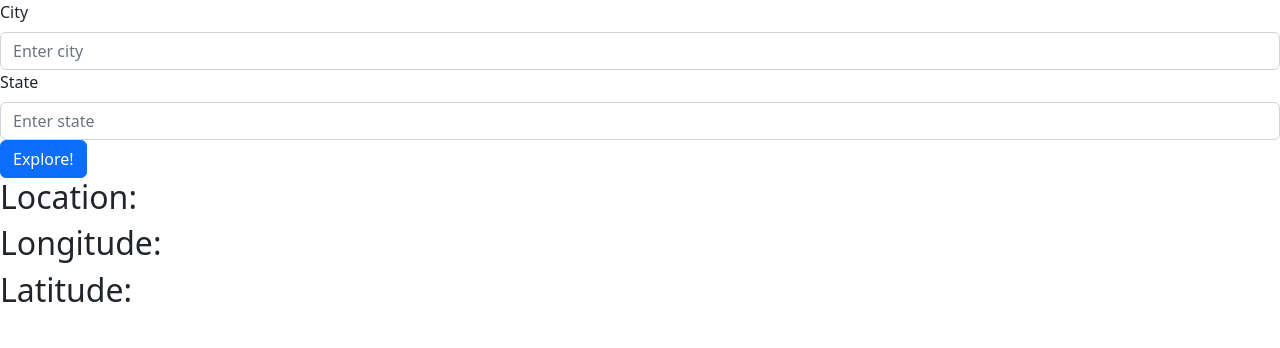
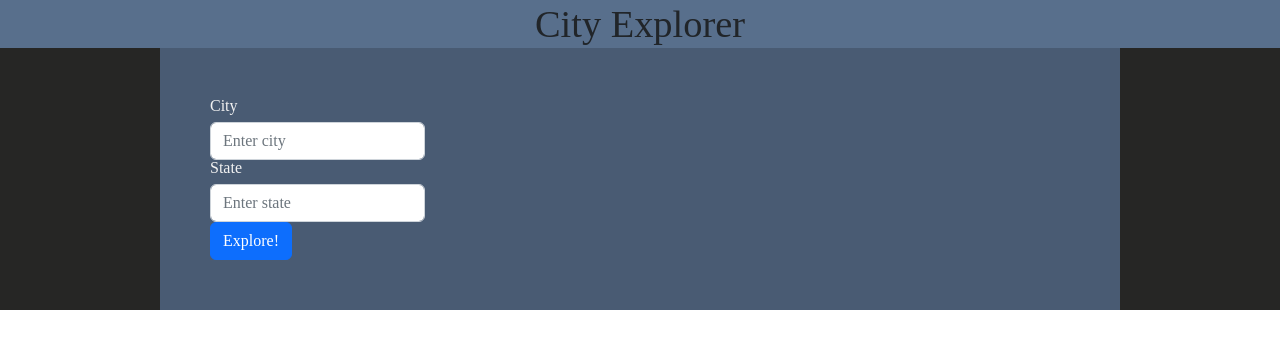
Before and after one commit to mikeshen7/city-explorer, a React (Create React App) app: page / in a window 1280 px wide. Shown: the top 348 px of the page. Built offline with nearby package versions, Linux system fonts and the light colour scheme.

Commit message:
added map

```diff
--- a/src/components/App/App.css
+++ b/src/components/App/App.css
@@ -1,38 +1,27 @@
-.App {
-  text-align: center;
+main {
+  width: 100%;
+  background-color: #262625;
+  height:100%;
 }
 
-.App-logo {
-  height: 40vmin;
-  pointer-events: none;
+.form {
+  background-color: #495B73;
+  width: 75%;
+  padding:50px;
+  margin:auto;
 }
 
-@media (prefers-reduced-motion: no-preference) {
-  .App-logo {
-    animation: App-logo-spin infinite 20s linear;
-  }
+.form-label {
+  color: #F2F2F2;
 }
 
-.App-header {
-  background-color: #282c34;
-  min-height: 100vh;
-  display: flex;
-  flex-direction: column;
-  align-items: center;
-  justify-content: center;
-  font-size: calc(10px + 2vmin);
-  color: white;
+.form-control {
+  width: 25%;
+  min-width: 100px;
+
 }
 
-.App-link {
-  color: #61dafb;
+.card {
+  width: 75%;
+  margin:auto;
 }
-
-@keyframes App-logo-spin {
-  from {
-    transform: rotate(0deg);
-  }
-  to {
-    transform: rotate(360deg);
-  }
-}
--- a/src/components/App/App.js
+++ b/src/components/App/App.js
@@ -4,18 +4,22 @@ import './App.css';
 import axios from 'axios';
 import Button from 'react-bootstrap/Button';
 import Form from 'react-bootstrap/Form';
+import Card from 'react-bootstrap/Card';
+import Header from '../Header/Header'
 
 class App extends React.Component {
   constructor(props) {
     super(props);
     this.state = {
       siteName: "City Explorer",
-      city: '',
-      state: '',
+      city: 'Placeholder',
+      state: 'Placeholder',
       cityData: [],
-      display_name: '',
-      lattitude: '',
-      longitude: '',
+      display_name: 'Placeholder',
+      lattitude: 'Placeholder',
+      longitude: 'Placeholder',
+      mapURL: 'https://maps.locationiq.com/v3/staticmap?key=pk.8b1012025f731bfa74f9de021af21e10&center=47.6038321,-122.330062&zoom=13',
+      cardDisplay: 'none',
       error: false,
       errorMessage: '',
     }
@@ -40,24 +44,28 @@ class App extends React.Component {
     let url = `https://us1.locationiq.com/v1/search?key=${process.env.REACT_APP_LOCATIONIQ_API_KEY}&limit=1&format=json&city=${this.state.city}&state=${this.state.state}`
     let locationData = await axios.get(url)
 
+
+
     // Save data to state
     this.setState({
       cityData: locationData.data[0],
       display_name: locationData.data[0].display_name,
       lattitude: locationData.data[0].lat,
       longitude: locationData.data[0].lon,
+      mapURL: `https://maps.locationiq.com/v3/staticmap?key=${process.env.REACT_APP_LOCATIONIQ_API_KEY}&center=${locationData.data[0].lat},${locationData.data[0].lon}&zoom=13`,
+      cardDisplay: 'flex',
     })
 
   }
 
-
-
-
-
   render() {
     return (
       <>
-        <Form onSubmit={this.handleCityData}>
+        <Header
+          siteName={this.state.siteName}
+        />
+        <main>
+          <Form onSubmit={this.handleCityData} className="form">
             <Form.Group controlId="city">
               <Form.Label>City</Form.Label>
               <Form.Control type="text" placeholder="Enter city" onInput={this.handleCityInput} />
@@ -65,15 +73,21 @@ class App extends React.Component {
 
             <Form.Group controlId="state">
               <Form.Label>State</Form.Label>
-            <Form.Control type="text" placeholder="Enter state" onInput={this.handleStateInput}/>
+              <Form.Control type="text" placeholder="Enter state" onInput={this.handleStateInput} />
             </Form.Group>
 
             <Button onClick={this.handleCityData} variant="primary">Explore!</Button>
           </Form>
 
-        <h2>Location: {this.state.display_name}</h2>
-        <h2>Longitude: {this.state.lattitude}</h2>
-        <h2>Latitude: {this.state.longitude}</h2>
+          <Card style={{ display: this.state.cardDisplay }} bg='secondary' text='light'>
+            <Card.Body>
+              <Card.Title>{this.state.display_name}</Card.Title>
+              <Card.Text> Longitude: {this.state.lattitude}</Card.Text>
+              <Card.Text>Latitude: {this.state.longitude}</Card.Text>
+            </Card.Body>
+            <Card.Img variant="bottom" src={this.state.mapURL}/>
+          </Card>
+        </main>
       </>
     );
   }
--- a/src/components/Header/Header.css
+++ b/src/components/Header/Header.css
@@ -1,20 +1,33 @@
 header {
-  border: 1px solid black;
   width: 100%;
-  position: fixed;
-  background-color: gray;
-}
-
-nav {
-  border:1px solid black;
-  width: 200px;
-  background-color: gray;
+  background-color: #586F8C;
 }
 
 header h1 {
-  border:1px solid black;
   width: 100%;
   text-align: center;
-  background-color: gray;
+  background-color: #586F8C;
   font-size: 3vw;;
+  padding: 5px;
 }
+
+h2,h3,h4,h5 {
+  height: 20px;
+  text-align: center;
+}
+
+h2 {
+  background-color: #495B73;
+}
+
+h3 {
+  background-color: #262625;
+}
+
+h4 {
+  background-color: #A6A6A6;
+}
+
+h5 {
+  background-color: #F2F2F2;
+}
--- a/src/components/Header/Header.js
+++ b/src/components/Header/Header.js
@@ -9,9 +9,6 @@ class Header extends React.Component {
     return (
       <>
       <header>
-        <nav>
-          <a className="link" href="/public/index.html" title="link to home">Home</a>
-        </nav>
         <h1>{this.props.siteName}</h1>
       </header>
       </>
```
Also changed, not shown: 1 other file (tests, documents, lock files or other folders). Lines whose indentation alone changed are shown as unchanged.
